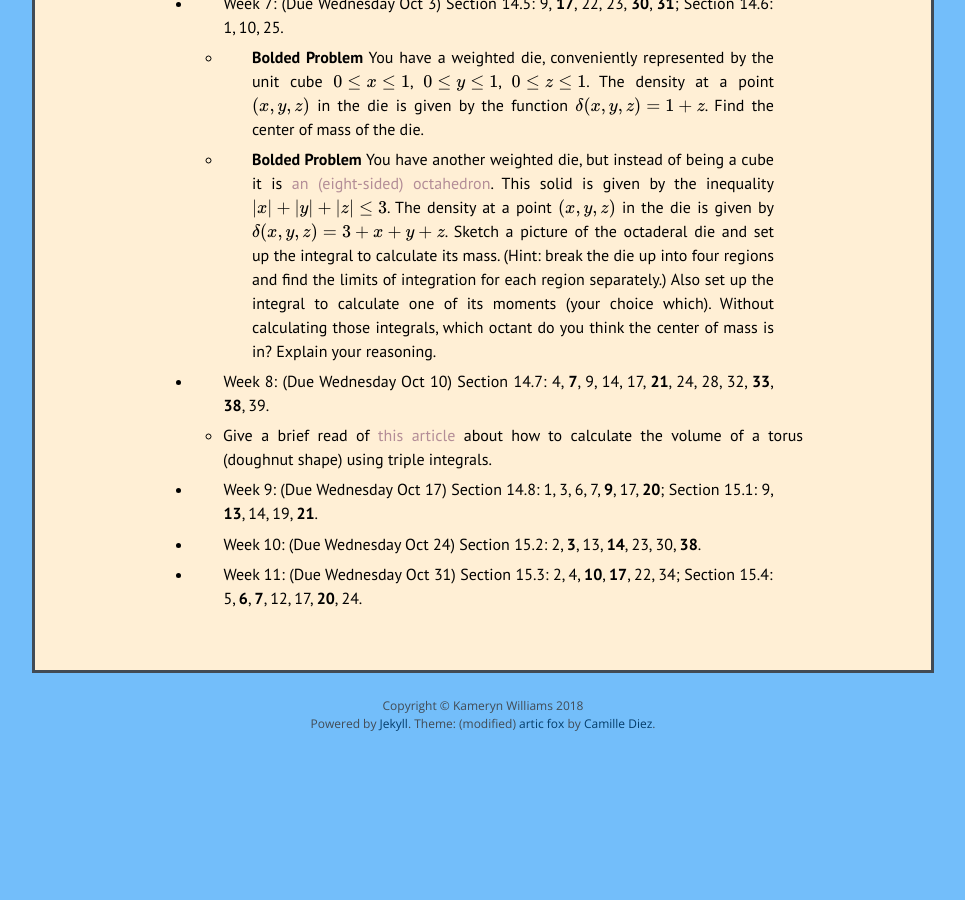
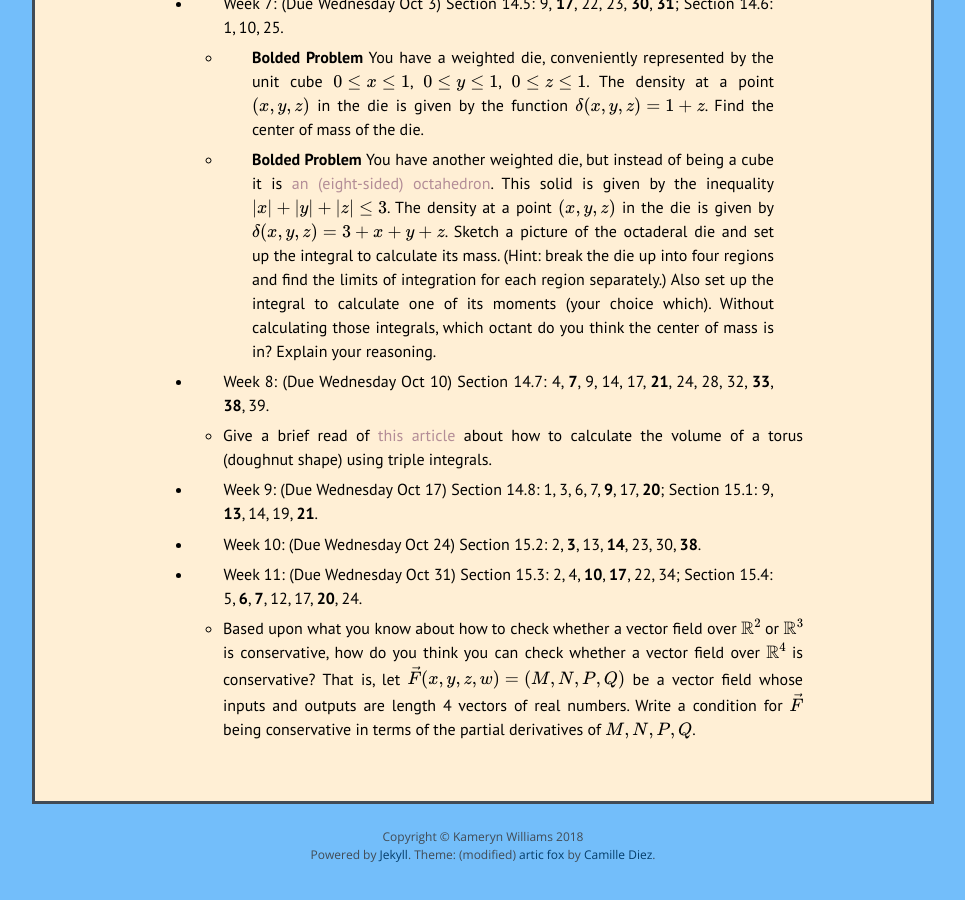
Before and after one commit to kamerynjw/kamerynjw.github.io, a Jekyll site: the page built from teaching/2018/math244.md, in a window 1280 px wide and 900 px high, scrolled down 1467 px. Shown: the whole window, without its empty margins (157-1122 px from the left). Built offline with Jekyll 4.4.1, drawn with Linux system fonts in a browser that asks for light colours; nearby versions of some CDN libraries; formulas are drawn with MathJax 3; before the commit the page ends 2236 px from its top, so only the background shows below that.

Commit message:
tweaked homework

```diff
--- a/teaching/2018/math244.md
+++ b/teaching/2018/math244.md
@@ -72,3 +72,5 @@ I will grade among the bolded problems.
 * Week 10: (Due Wednesday Oct 24) Section 15.2: 2, **3**, 13, **14**, 23, 30, **38**.
 
 * Week 11: (Due Wednesday Oct 31)  Section 15.3: 2, 4, **10**, **17**, 22, 34; Section 15.4: 5, **6**, **7**, 12, 17, **20**, 24.
+
+    * Based upon what you know about how to check whether a vector field over $\mathbb R^2$ or $\mathbb R^3$ is conservative, how do you think you can check whether a vector field over $\mathbb R^4$ is conservative? That is, let $\vec F(x,y,z,w) = (M,N,P,Q)$ be a vector field whose inputs and outputs are length 4 vectors of real numbers. Write a condition for $\vec F$ being conservative in terms of the partial derivatives of $M,N,P,Q$.
```
